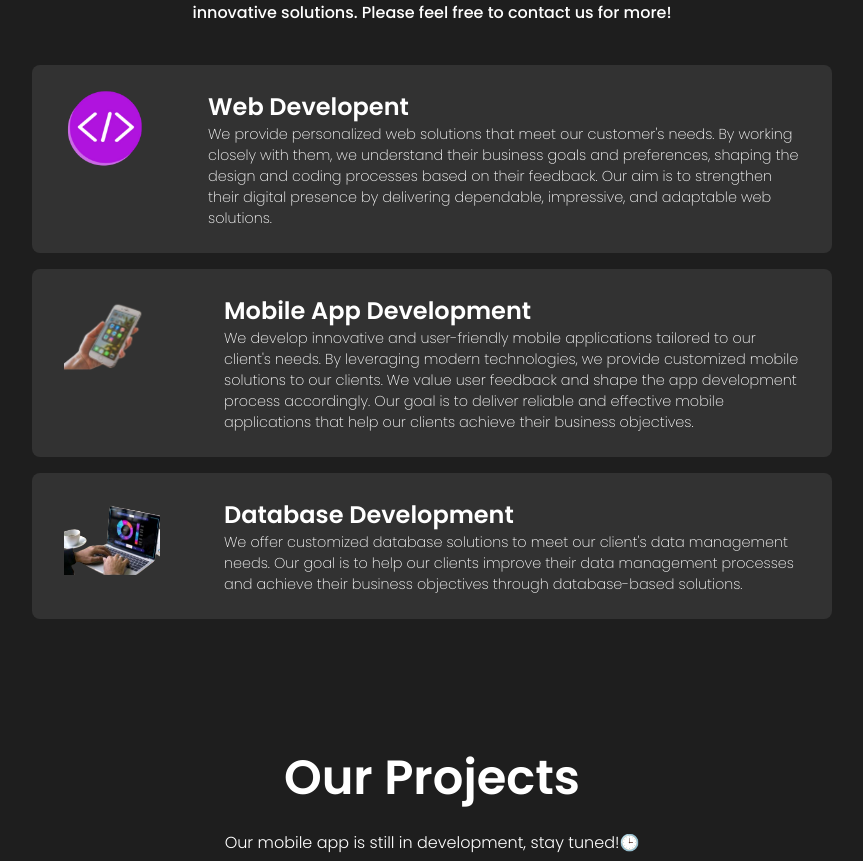
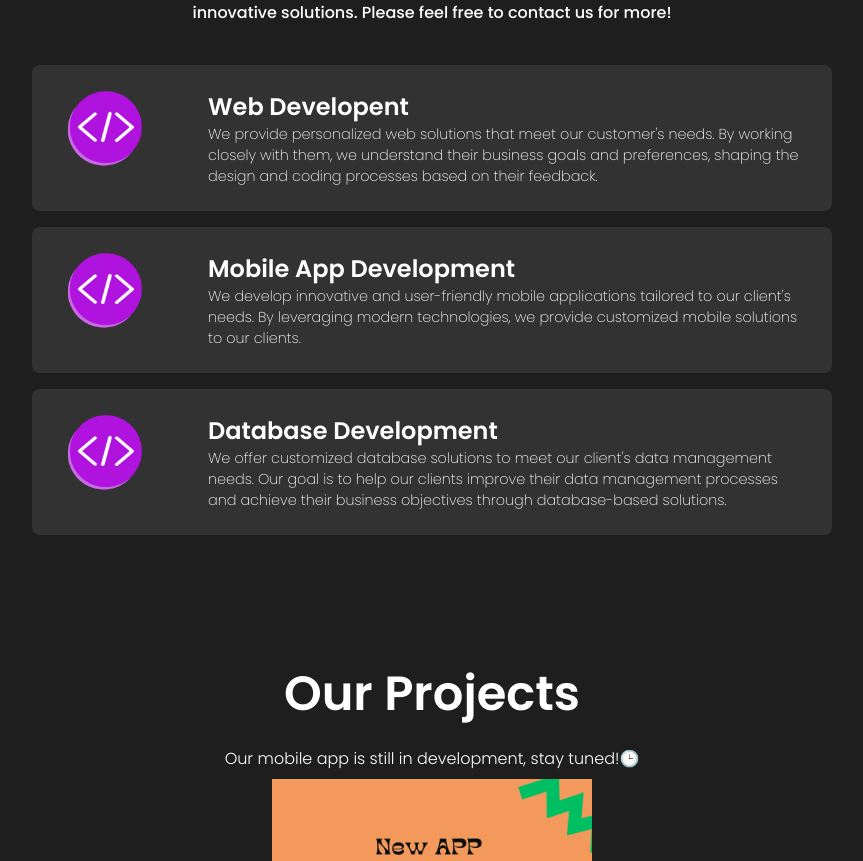
Before and after one commit to innoaitechsolution/innoaitechsolution-website, a React (Create React App) app: page / in a window 1280 px wide. Shown: the part 1106-1967 px from the top of the page, without its empty margins (208-1071 px from the left). Built offline with nearby package versions, Linux system fonts and the light colour scheme.

Commit message:
Update image

```diff
--- a/src/components/Skills/skills.js
+++ b/src/components/Skills/skills.js
@@ -14,14 +14,14 @@
                     <img src={WebDev} alt="WebDevelopent" className="skillBarImg" />
                     <div className="skillBarText">
                         <h2>Web Developent</h2>
-                        <p>We provide personalized web solutions that meet our customer's needs. By working closely with them, we understand their business goals and preferences, shaping the design and coding processes based on their feedback. Our aim is to strengthen their digital presence by delivering dependable, impressive, and adaptable web solutions. </p>
+                        <p>We provide personalized web solutions that meet our customer's needs. By working closely with them, we understand their business goals and preferences, shaping the design and coding processes based on their feedback. </p>
                     </div>
                 </div>
                 <div className="skillBar">
                     <img src={MobileAppDev} alt="MobilAppDevelopent" className="skillBarImg" />
                     <div className="skillBarText">
                         <h2>Mobile App Development</h2>
-                        <p>We develop innovative and user-friendly mobile applications tailored to our client's needs. By leveraging modern technologies, we provide customized mobile solutions to our clients. We value user feedback and shape the app development process accordingly. Our goal is to deliver reliable and effective mobile applications that help our clients achieve their business objectives.</p>
+                        <p>We develop innovative and user-friendly mobile applications tailored to our client's needs. By leveraging modern technologies, we provide customized mobile solutions to our clients.</p>
                     </div>
                 </div>
                 <div className="skillBar">
```
Also changed, not shown: src/assets/databasedev.png, src/assets/mobileappdev.png.
